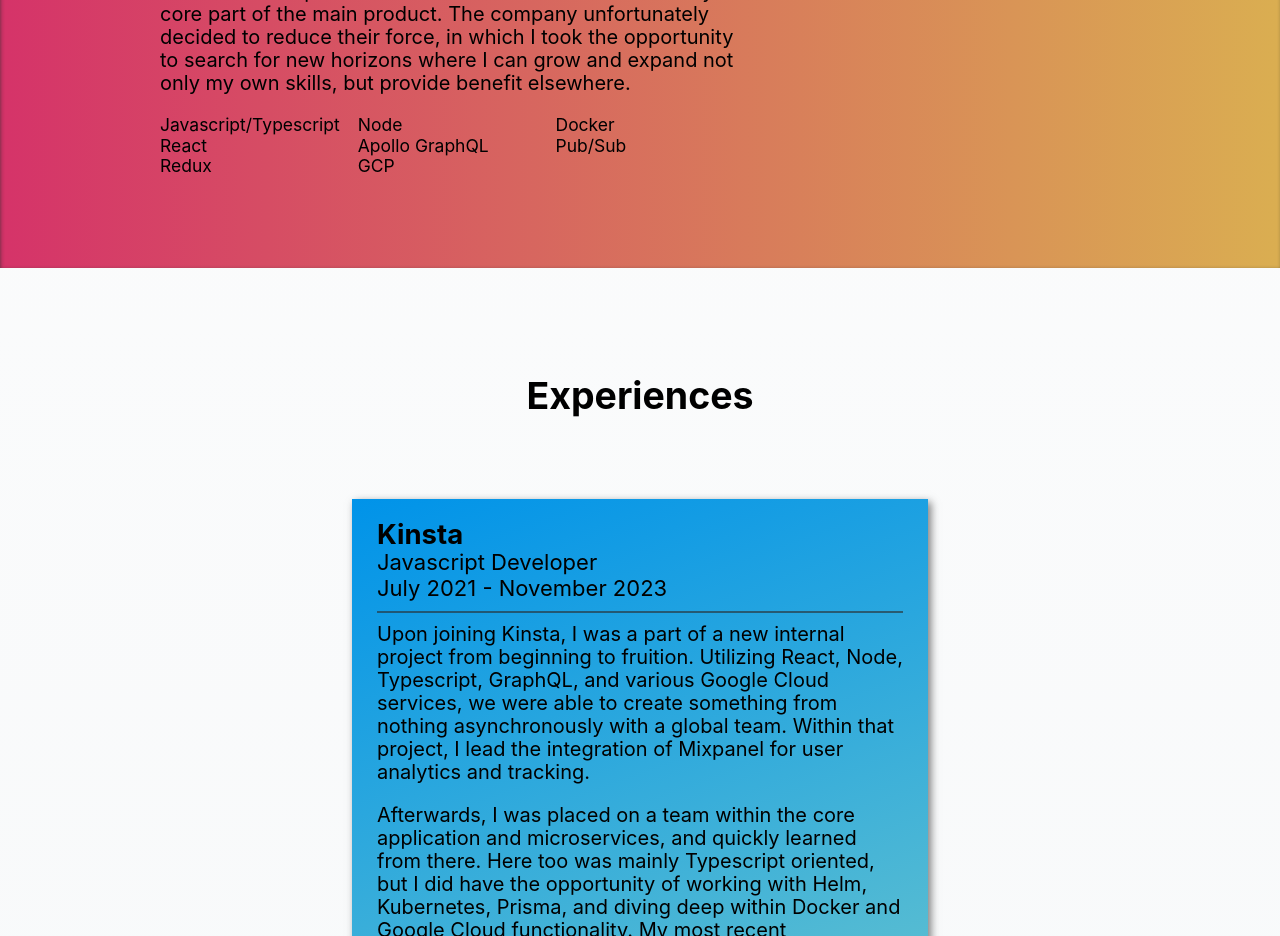
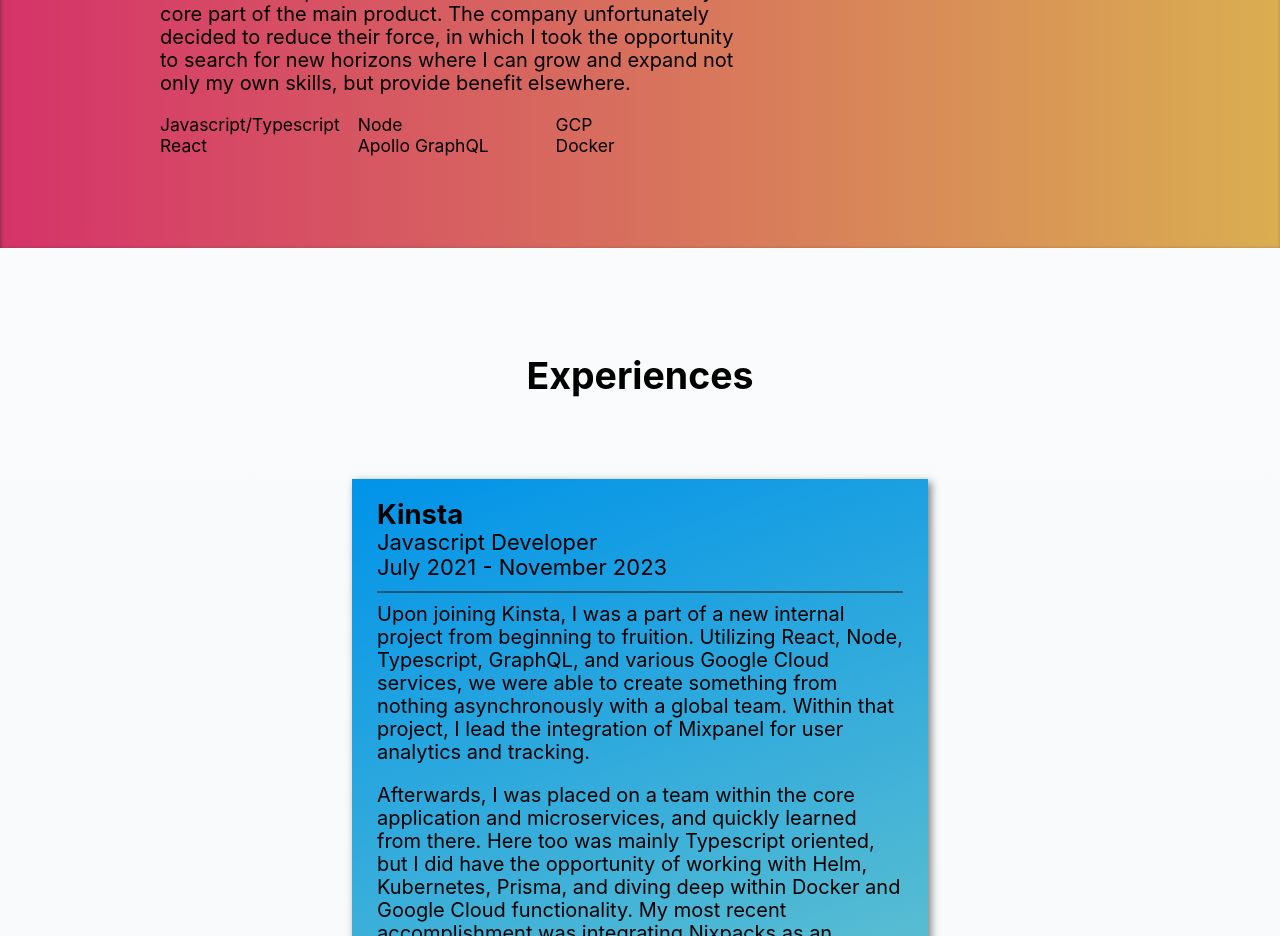
Before and after one commit to cksiazak/ksiazak.dev, a Next.js app: page / in a window 1280 px wide. Shown: the part 1540-2476 px from the top of the page. Built offline with nearby package versions, Linux system fonts and the light colour scheme.

Commit message:
updated resume

```diff
--- a/src/data/aboutme/about-me.mdx
+++ b/src/data/aboutme/about-me.mdx
@@ -2,12 +2,10 @@ export const meta = {
   tech: [
     'Javascript/Typescript',
     'React',
-    'Redux',
     'Node',
     'Apollo GraphQL',
     'GCP',
-    'Docker',
-    'Pub/Sub'
+    'Docker'
   ],
   image: '/assets/avatar.jpg',
 }
```
Also changed, not shown: 1 other file (tests, documents, lock files or other folders).
